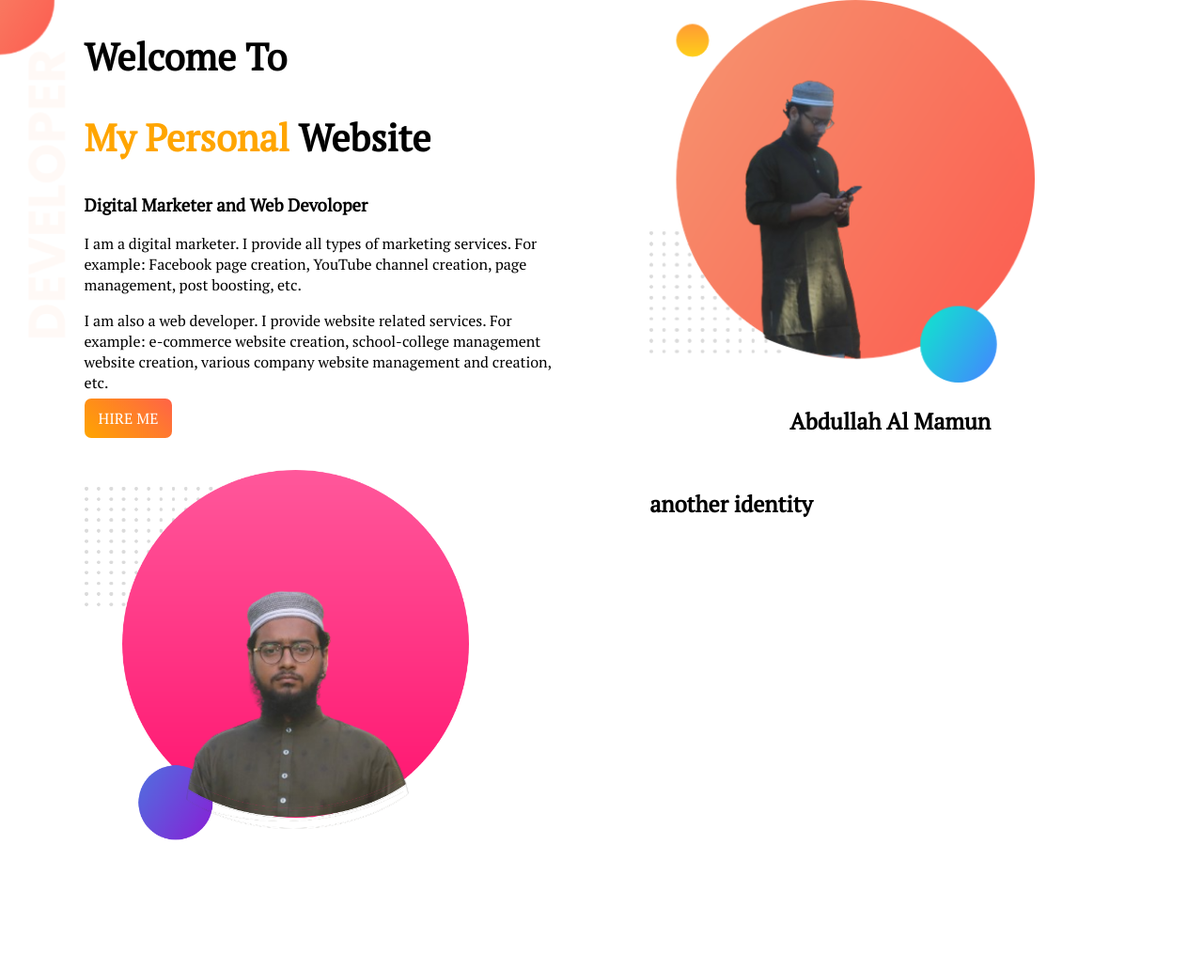
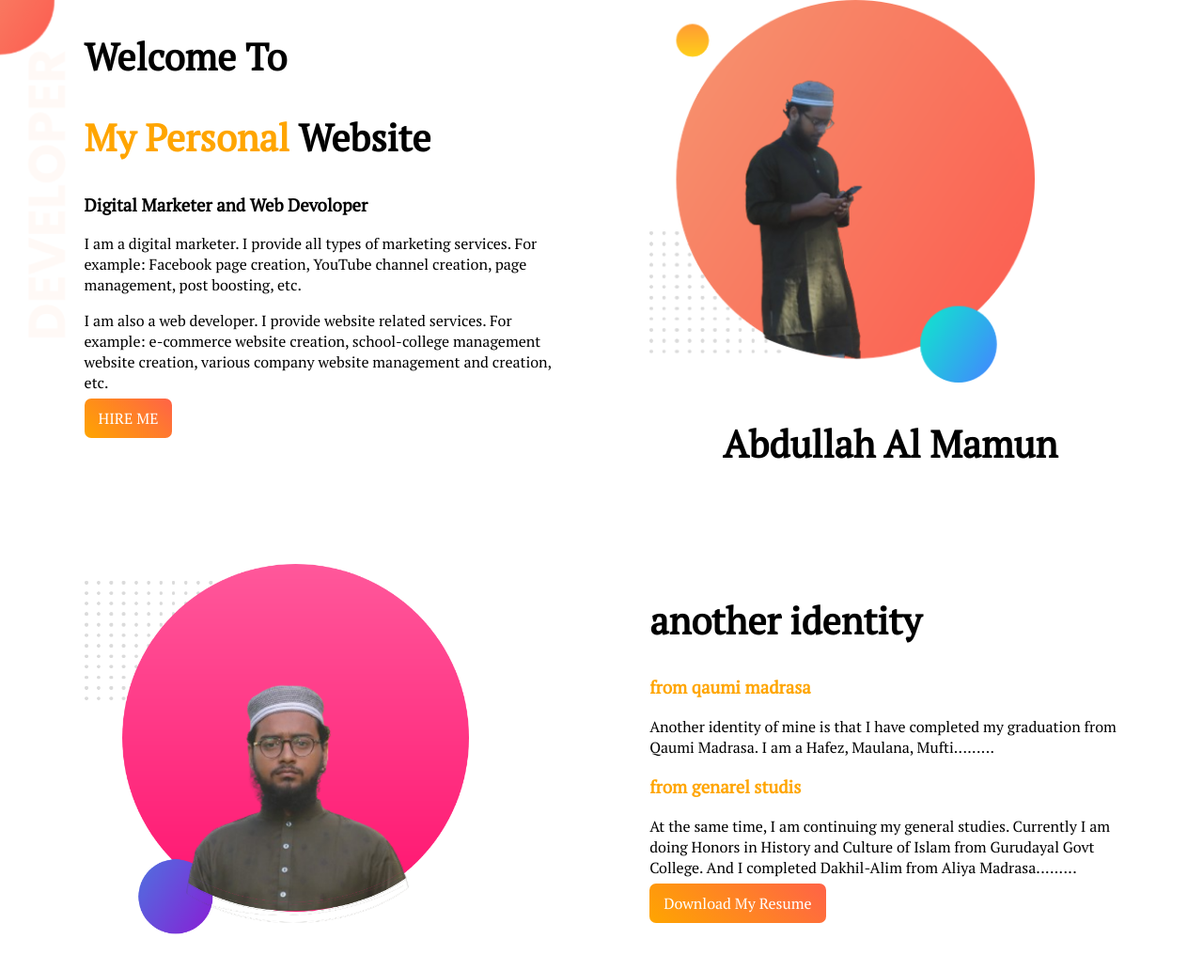
Before and after one commit to hafizmamunbd/my-first-website, a plain HTML site: page index.html in a window 1280 px wide. Shown: the whole page at 94% size. Before the commit the page ends 1000 px from the top, so only its background shows below. Drawn offline with Linux system fonts and the light colour scheme.

Commit message:
added resume

```diff
--- a/index.html
+++ b/index.html
@@ -14,7 +14,7 @@
     <section class="top-banner">
         <div class="half-width">
             <h1>Welcome To</h1>
-            <h1><span class="name-highlight">My Personal</span> Website</h1>
+            <h1><span class="orange-highlight">My Personal</span> Website</h1>
             <h3>Digital Marketer and Web Devoloper</h3>
             <P>I am a digital marketer. I provide all types of marketing services. For example: Facebook page creation, YouTube channel creation, page management, post boosting, etc.</P>
             <p>I am also a web developer. I provide website related services. For example: e-commerce website creation, school-college management website creation, various company website management and creation, etc.</p>
@@ -32,6 +32,14 @@
         </div>
         <div class="half-width">
             <h2>another identity</h2>
+            <h3 class="orange-highlight">from qaumi madrasa</h3>
+            <p>Another identity of mine is that I have completed my graduation from Qaumi Madrasa.
+                I am a Hafez, Maulana, Mufti.........</p>
+                <h3 class="orange-highlight">from genarel studis</h3>
+                <p>At the same time, I am continuing my general studies.
+                    Currently I am doing Honors in History and Culture of Islam from Gurudayal Govt College.
+                    And I completed Dakhil-Alim from Aliya Madrasa.........</p>
+                    <a class="link_button" target="_blank" href="documents/resume format.pdf" download>Download My Resume</a>
         </div>
     </section>
 </body>
--- a/style.css.css
+++ b/style.css.css
@@ -5,7 +5,7 @@ body{
 h1{
     font-size: 40px;
 }
-.name-highlight{
+.orange-highlight{
     color: orange;
 }
 .half-width{
@@ -23,6 +23,7 @@ h1{
 }
 section{
     height: 500px;
+    padding-bottom: 100px;
 }
 .link_button{
     text-decoration: none;
@@ -31,3 +32,6 @@ section{
     border-radius: 7px;
     color: white;
 }
+h2{
+    font-size: 40px;
+}
```
Also changed, not shown: 1 other file.
